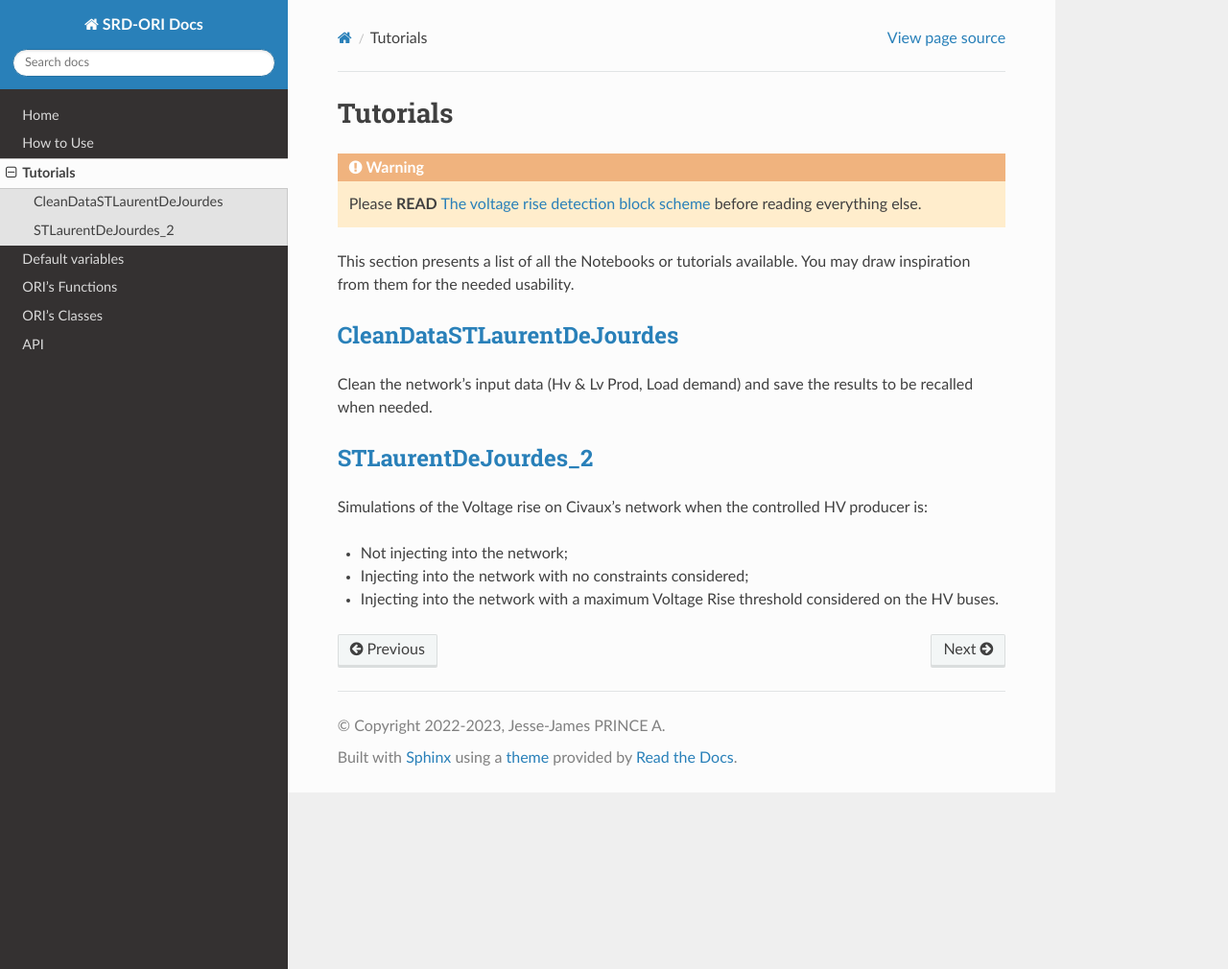
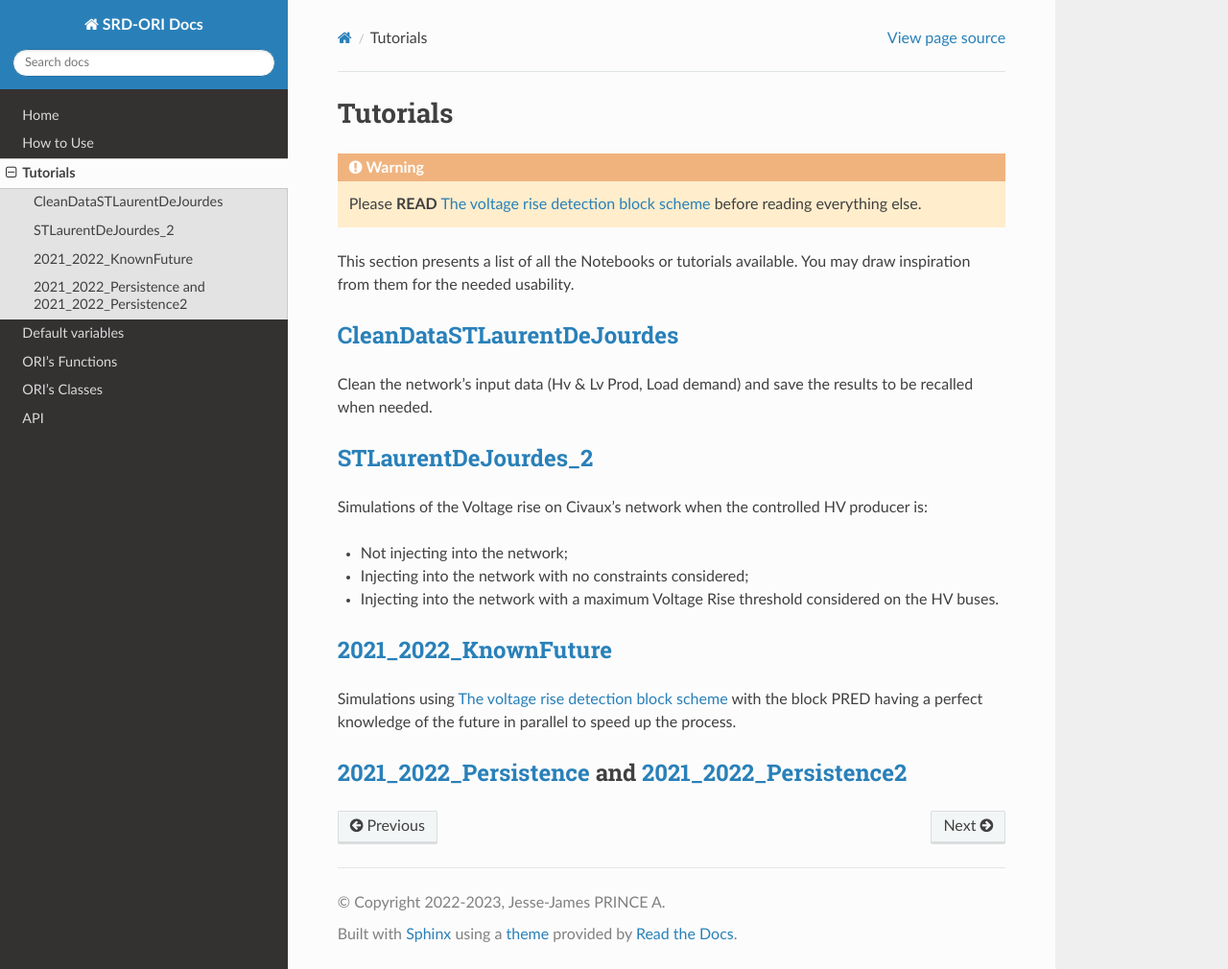
Before and after one commit to pajjaecat/ORI-SRD, a Sphinx documentation site: the page built from docs/tutorials.rst, in a window 1280 px wide and 1010 px high. Shown: the whole window at 96% size. Built offline with Sphinx 7.4.7 and the Read the Docs theme 2.0.0, drawn with Linux system fonts in a browser that asks for light colours.

Commit message:
Update tutorials.rst

```diff
--- a/docs/tutorials.rst
+++ b/docs/tutorials.rst
@@ -18,7 +18,9 @@ This section presents a list of all the Notebooks or tutorials available. You ma
 Clean the network's input data (Hv & Lv Prod, Load demand) and save the results to be recalled when needed.
 
 
+
 .. _STLaurentDeJourdes_2:
+
 `STLaurentDeJourdes_2 <https://github.com/pajjaecat/ORI-SRD/blob/main/Ressources/Notebooks/STLaurentDeJourdes_2.ipynb>`_
 *************************************************************************************************************************
 Simulations of the Voltage rise on Civaux's network when the controlled HV producer is:
@@ -26,3 +28,16 @@ Simulations of the Voltage rise on Civaux's network when the controlled HV produ
 * Not injecting into the network;
 * Injecting into the network with no constraints considered;
 * Injecting into the network with a maximum Voltage Rise threshold considered on the HV buses.
+
+
+.. _2021_2022_KnownFuture:
+
+`2021_2022_KnownFuture <https://github.com/pajjaecat/ORI-SRD/blob/main/Ressources/Notebooks/2021_2022_KnownFuture.ipynb>`_
+**************************************************************************************************************************
+Simulations using `The voltage rise detection block scheme <https://github.com/pajjaecat/ORI-SRD/blob/main/Ressources/Docs/VRiseControlBlockScheme.pdf>`_ with the block PRED having a perfect knowledge of the future in parallel to speed up the process.
+
+
+.. 2021_2022_Persistence:
+
+`2021_2022_Persistence <https://github.com/pajjaecat/ORI-SRD/blob/main/Ressources/Notebooks/2021_2022_Persistence.ipynb>`_ and `2021_2022_Persistence2 <https://github.com/pajjaecat/ORI-SRD/blob/main/Ressources/Notebooks/2021_2022_Persistence2.ipynb>`_
+****************************************************************************************************************************************************************************************************************************************************************************************
```
